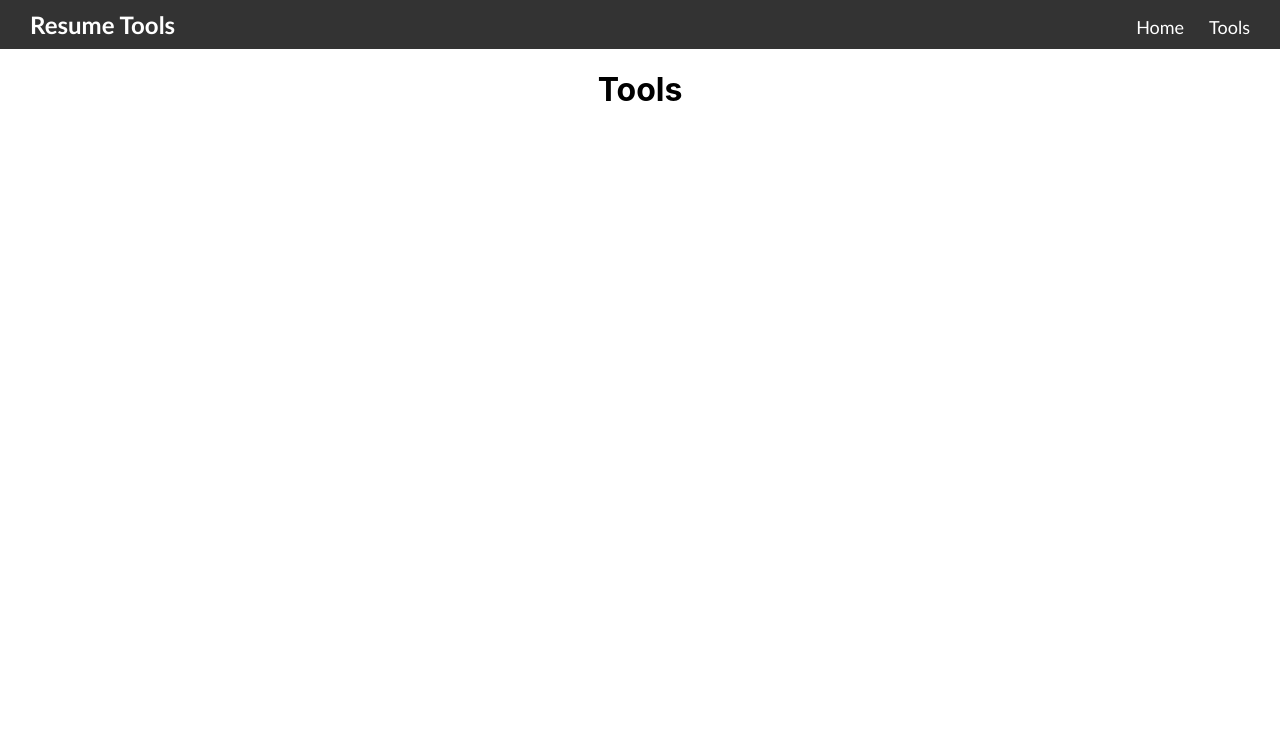
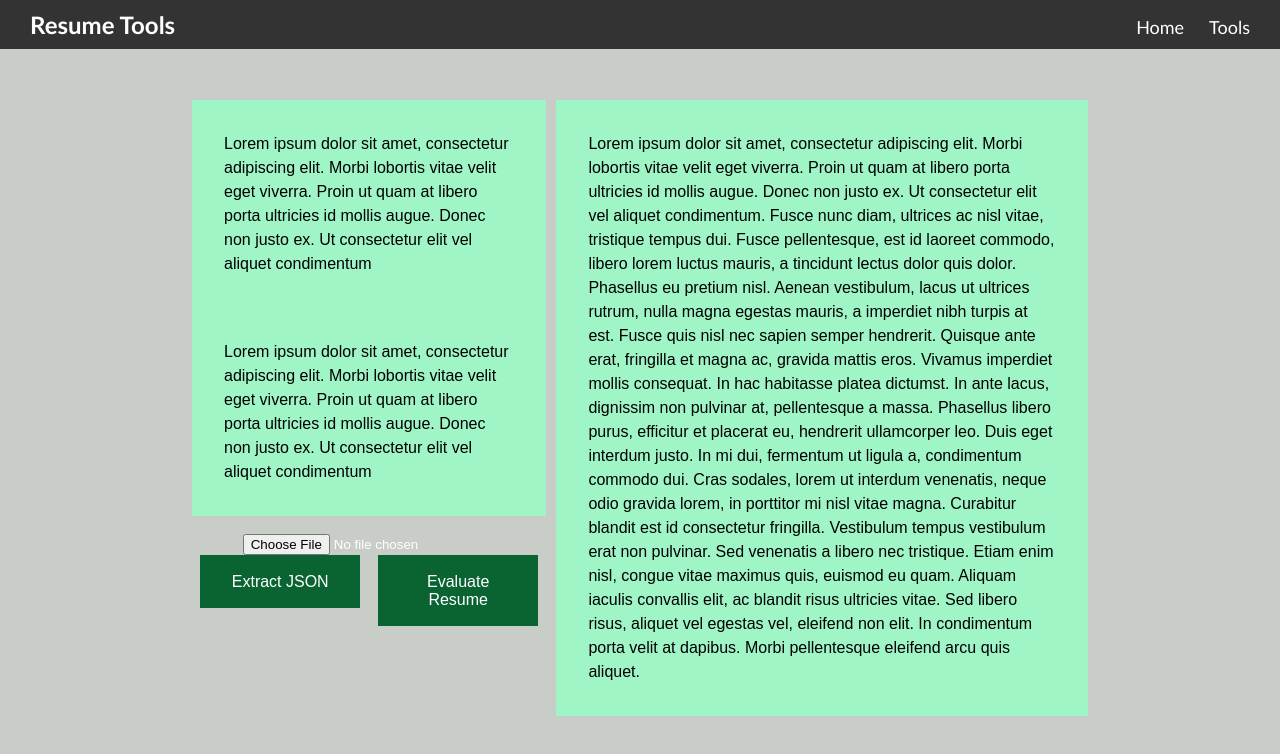
Before and after one commit to Swusan/Resume-App-HH25, a React (Create React App) app in the folder client/: page /tools in a window 1280 px wide. Shown: the top 754 px of the page. Built offline with nearby package versions, Linux system fonts and the light colour scheme.

Commit message:
Added frontend prototype.
Added a frontend prototype for the Tools page.

• Form functionality is in progress.
• Some version updates to the packages were made.

```diff
--- a/client/package.json
+++ b/client/package.json
@@ -10,7 +10,7 @@
     "react": "^19.1.0",
     "react-dom": "^19.1.0",
     "react-router-dom": "^7.5.0",
-    "react-scripts": "5.0.1",
+    "react-scripts": "^5.0.1",
     "web-vitals": "^2.1.4"
   },
   "scripts": {
--- a/client/src/App.css
+++ b/client/src/App.css
@@ -1,3 +1,95 @@
+body {
+  background-color: rgb(200, 205, 200);
+}
+
+button {
+  border: none;
+  background-color: rgb(10, 100, 50);
+  color: rgb(255, 255, 255);
+  padding: 5% 5%;
+  text-align: center;
+  text-decoration: none;
+  display: inline-block;
+  font-size: 16px;
+  cursor: pointer;
+}
+
+.button-request-style {
+  width: 45%;
+}
+
 .App {
   text-align: center;
 }
+
+.page {
+  display: flex;
+  float: center;
+  flex-direction: column;
+  align-items: center;
+  flex-wrap: nowrap;
+  align-content: space-around;
+  justify-content: center;
+  width: 70vw;
+  max-width: 1600px;
+
+  position: absolute;
+  top: 100px;
+  left: 0px;
+  right: 0px;
+
+  font-family: Arial, serif;
+  text-align: center;
+  font-weight: 300;
+  font-size: 12pt;
+  color: rgba(255, 255, 255, 1);
+
+  margin: auto;
+}
+
+.input-part {
+  width: 40%;
+}
+
+.output-part {
+  width: 60%;
+}
+
+.items-row {
+  display: flex;
+  flex-direction: row;
+  align-items: flex-start;
+  float: center;
+  text-align: center;
+  width: auto;
+  height: auto;
+  gap: 10px;
+  justify-content: space-evenly;
+}
+
+.text-box {
+  position: relative;
+  float: center;
+  width: calc(100% - 5vw);
+  height: auto;
+
+  font-family: Arial, serif;
+  text-align: left;
+  font-weight: 300;
+  font-size: 12pt;
+  color: rgba(0, 0, 0, 1);
+  line-height: 1.5;
+
+  background-color: rgb(160, 245, 198);
+  border-color: rgba(255, 255, 255, 1);
+  border-width: 0px;
+  border-style: none;
+  border-radius: 0%;
+
+  padding: 2.5vw;
+  margin: 0px;
+}
+
+.vertical-line {
+  width: 2px;
+}
--- a/client/src/Tools.jsx
+++ b/client/src/Tools.jsx
@@ -1,3 +1,38 @@
 export default function Tools() {
-    return <h1>Tools</h1>;
+    return (
+        <div className="page">
+            <div className="items-row">
+                <div className="input-part">
+                    <div className="text-box">
+                        Lorem ipsum dolor sit amet, consectetur adipiscing elit. Morbi lobortis vitae velit eget viverra. Proin ut quam at libero porta ultricies id mollis augue. Donec non justo ex. Ut consectetur elit vel aliquet condimentum
+                    </div>
+
+                    <div className="text-box">
+                        Lorem ipsum dolor sit amet, consectetur adipiscing elit. Morbi lobortis vitae velit eget viverra. Proin ut quam at libero porta ultricies id mollis augue. Donec non justo ex. Ut consectetur elit vel aliquet condimentum
+                    </div>
+                    <br></br>
+                    <form action="/submit" method="POST">
+                        <div className="items-row">
+                            <input type="file" id="resume" name="resume" required=""></input>
+                        </div>
+
+                        <div className="items-row">
+                            <button className="button-request-style" type="submit">Extract JSON</button>
+                            <button className="button-request-style" type="submit">Evaluate Resume</button>
+                        </div>
+                    </form>
+                </div>
+
+                <div className="output-part">
+                    <div className="text-box">
+                        {`
+\tLorem ipsum dolor sit amet, consectetur adipiscing elit. Morbi lobortis vitae velit eget viverra. Proin ut quam at libero porta ultricies id mollis augue. Donec non justo ex. Ut consectetur elit vel aliquet condimentum. Fusce nunc diam, ultrices ac nisl vitae, tristique tempus dui. Fusce pellentesque, est id laoreet commodo, libero lorem luctus mauris, a tincidunt lectus dolor quis dolor. Phasellus eu pretium nisl. Aenean vestibulum, lacus ut ultrices rutrum, nulla magna egestas mauris, a imperdiet nibh turpis at est. Fusce quis nisl nec sapien semper hendrerit.
+
+\tQuisque ante erat, fringilla et magna ac, gravida mattis eros. Vivamus imperdiet mollis consequat. In hac habitasse platea dictumst. In ante lacus, dignissim non pulvinar at, pellentesque a massa. Phasellus libero purus, efficitur et placerat eu, hendrerit ullamcorper leo. Duis eget interdum justo. In mi dui, fermentum ut ligula a, condimentum commodo dui. Cras sodales, lorem ut interdum venenatis, neque odio gravida lorem, in porttitor mi nisl vitae magna. Curabitur blandit est id consectetur fringilla. Vestibulum tempus vestibulum erat non pulvinar. Sed venenatis a libero nec tristique. Etiam enim nisl, congue vitae maximus quis, euismod eu quam. Aliquam iaculis convallis elit, ac blandit risus ultricies vitae. Sed libero risus, aliquet vel egestas vel, eleifend non elit. In condimentum porta velit at dapibus. Morbi pellentesque eleifend arcu quis aliquet.
+                        `}
+                    </div>
+                </div>
+            </div>
+        </div>
+    );
 }
```
Also changed, not shown: 1 other file (tests, documents, lock files or other folders).
